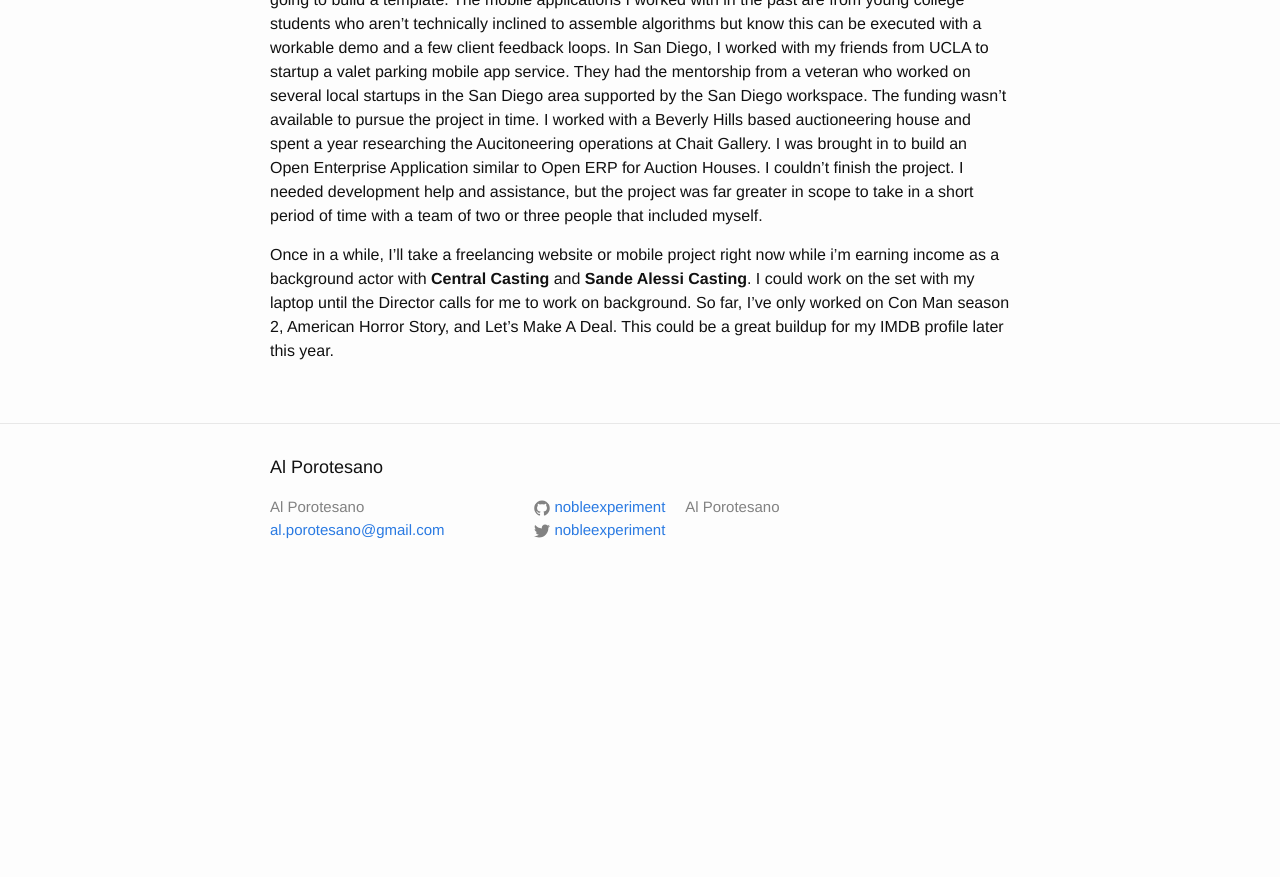
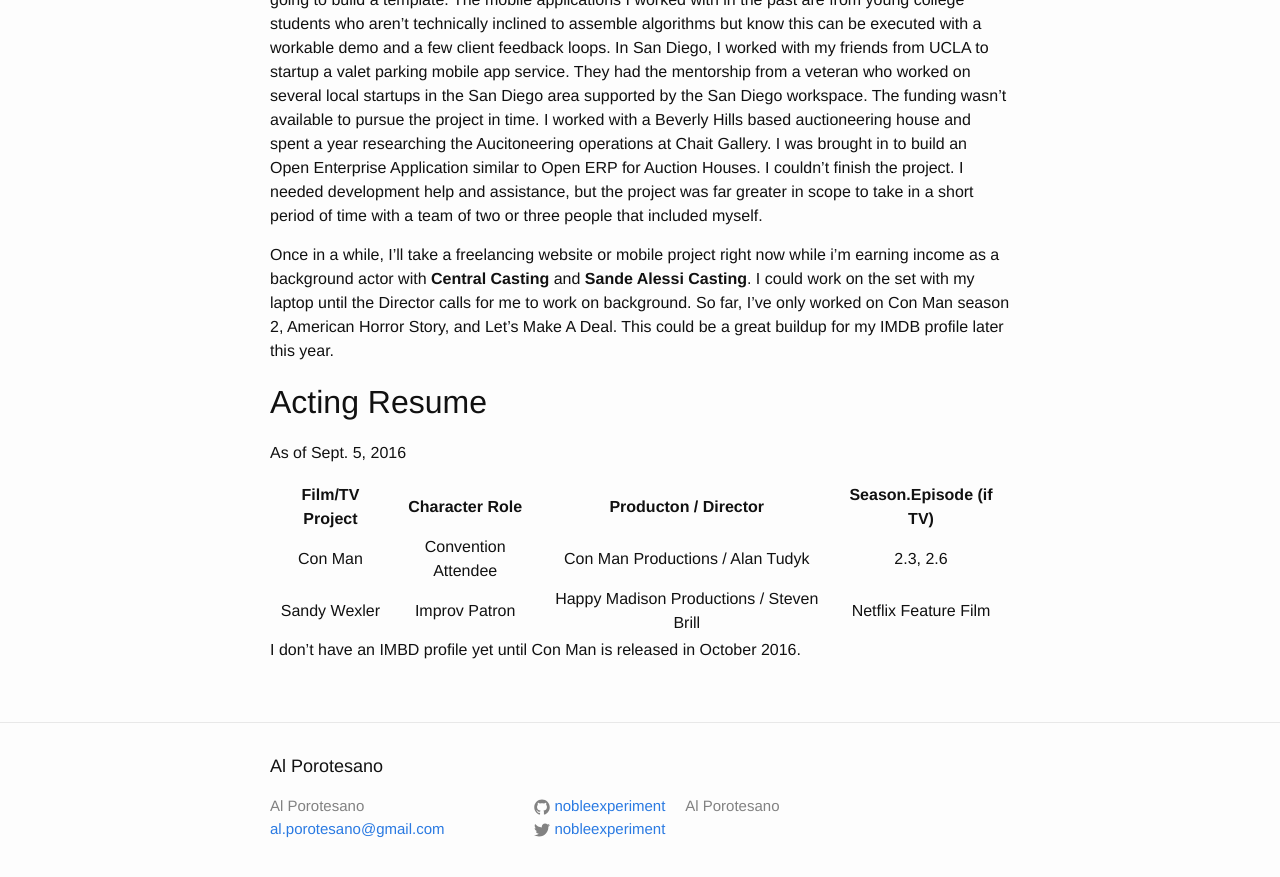
Before and after one commit to nobleexperiment/nobleexperiment.github.io, a Jekyll site: the page built from about.md, in a window 1280 px wide and 900 px high, scrolled down 3815 px. Shown: the top 877 px of the window. Built offline with Jekyll 4.4.1, drawn with Linux system fonts in a browser that asks for light colours; before the commit the page ends 4416 px from its top, so only the background shows below that.

Commit message:
Update about.md

```diff
--- a/about.md
+++ b/about.md
@@ -84,3 +84,13 @@ I spent close to two months from September 2015 to volunteer at the **mangrove s
 My freelancing gigs were a mixture of hits and misses. I'd work on building mobile applications using wireframes on an open-source app called Pencil. It's good and does the job for graphic interfaces if I'm going to build a template. The mobile applications I worked with in the past are from young college students who aren't technically inclined to assemble algorithms but know this can be executed with a workable demo and a few client feedback loops. In San Diego, I worked with my friends from UCLA to startup a valet parking mobile app service. They had the mentorship from a veteran who worked on several local startups in the San Diego area supported by the San Diego workspace. The funding wasn't available to pursue the project in time. I worked with a Beverly Hills based auctioneering house and spent a year researching the Aucitoneering operations at Chait Gallery. I was brought in to build an Open Enterprise Application similar to Open ERP for Auction Houses. I couldn't finish the project. I needed development help and assistance, but the project was far greater in scope to take in a short period of time with a team of two or three people that included myself.
 
 Once in a while, I'll take a freelancing website or mobile project right now while i'm earning income as a background actor with **Central Casting** and **Sande Alessi Casting**. I could work on the set with my laptop until the Director calls for me to work on background. So far, I've only worked on Con Man season 2, American Horror Story, and Let's Make A Deal. This could be a great buildup for my IMDB profile later this year.
+
+## Acting Resume ##
+As of Sept. 5, 2016
+
+| Film/TV Project | Character Role | Producton / Director | Season.Episode (if TV) |
+|:-------------:|:-------------:|:-------------:|:-------------:|
+| Con Man | Convention Attendee | Con Man Productions / Alan Tudyk | 2.3, 2.6 |
+| Sandy Wexler | Improv Patron | Happy Madison Productions / Steven Brill | Netflix Feature Film |
+
+I don't have an IMBD profile yet until Con Man is released in October 2016.
```
